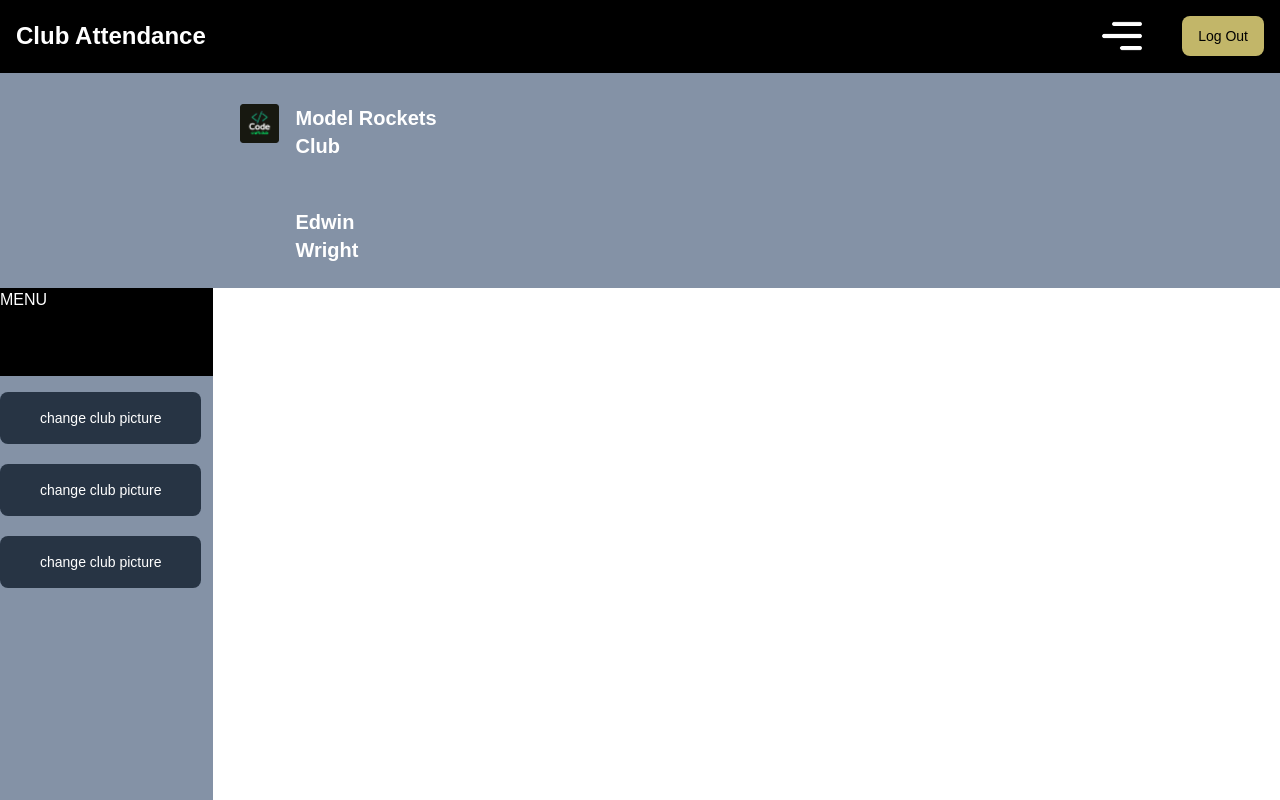
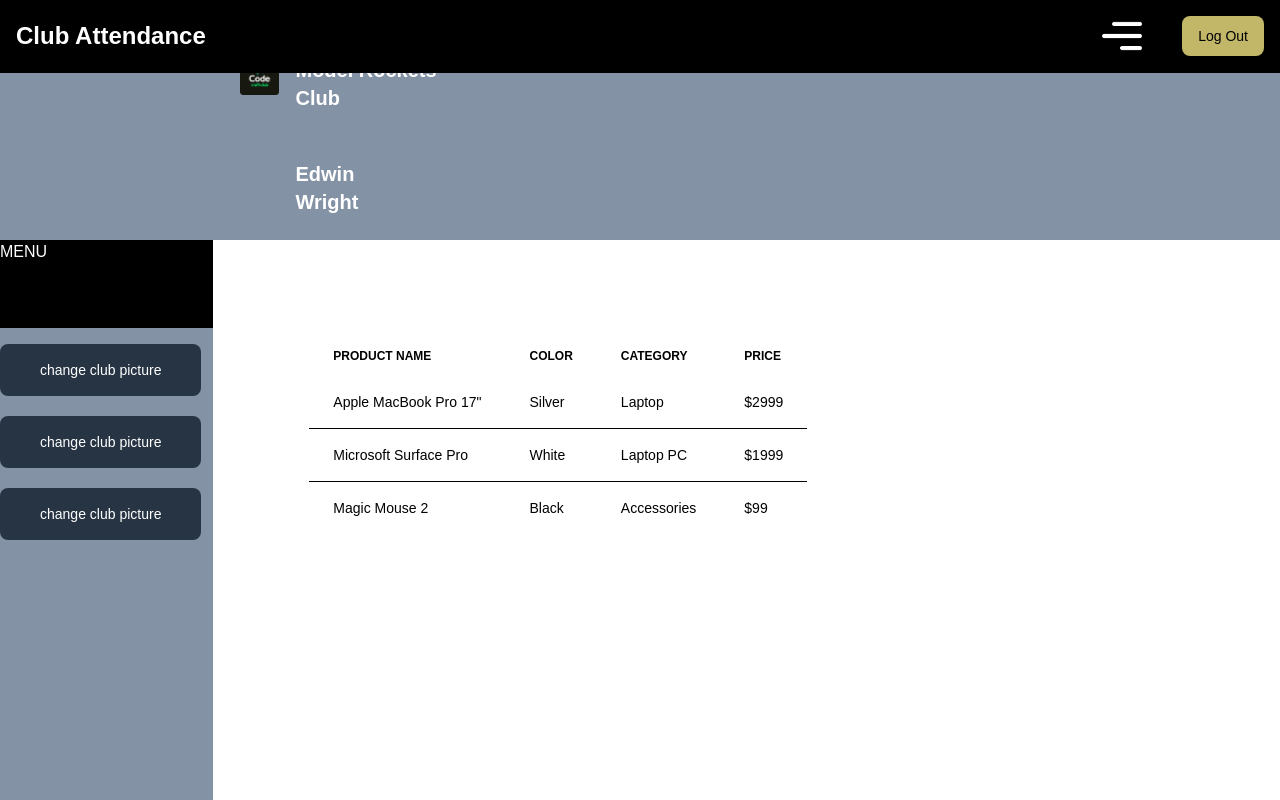
Before and after one commit to sitechtimes/club-attendance-frontend-v2, a Vue app: page /president in a window 1280 px wide. Shown: the top 800 px of the page. Built offline with nearby package versions, Linux system fonts and the light colour scheme; a web font is replaced by a local one.

Commit message:
24qg2
ge2

```diff
--- a/src/components/PresidentComponents/ClubCard.vue
+++ b/src/components/PresidentComponents/ClubCard.vue
@@ -8,7 +8,9 @@
     </div>
   </div>
 
-  <div class="text-white bg-black w-1/6 h-screen">
+  <div class="w-screen h-screen flex flex-row">
+
+<div class="w-1/6 text-white bg-black h-screen">
     <a class=""> MENU </a>
   <div class="bg-gray h-full py-4 my-16">
 
@@ -21,12 +23,23 @@
     <button class="text-white bg-gray-dark font-medium rounded-lg text-sm px-10 py-4 mb-5">
       <a> change club picture </a>
     </button>
+  </div>
+  </div>
 
+  <div class="p-24">
+    <PresidentTable/>
   </div>
+
 </div>
+
+
 
 </div>
 </template>
+
+<script setup lang="ts">
+  import PresidentTable from '@/components/PresidentComponents/PresidentTable.vue';
+</script>
 
  <!-- club div -->
   <!-- <div class="flex flex-col">
--- /dev/null
+++ b/src/components/PresidentComponents/PresidentTable.vue
@@ -0,0 +1,72 @@
+<template>
+
+    <div class="relative overflow-x-auto">
+        <table class="w-full text-sm text-left rtl:text-right text-gray-500 dark:text-gray-400">
+            <thead class="text-xs text-gray-700 uppercase bg-gray-50 dark:bg-gray-700 dark:text-gray-400">
+                <tr>
+                    <th scope="col" class="px-6 py-3">
+                        Product name
+                    </th>
+                    <th scope="col" class="px-6 py-3">
+                        Color
+                    </th>
+                    <th scope="col" class="px-6 py-3">
+                        Category
+                    </th>
+                    <th scope="col" class="px-6 py-3">
+                        Price
+                    </th>
+                </tr>
+            </thead>
+            <tbody>
+                <tr class="bg-white border-b dark:bg-gray-800 dark:border-gray-700">
+                    <th scope="row" class="px-6 py-4 font-medium text-gray-900 whitespace-nowrap dark:text-white">
+                        Apple MacBook Pro 17"
+                    </th>
+                    <td class="px-6 py-4">
+                        Silver
+                    </td>
+                    <td class="px-6 py-4">
+                        Laptop
+                    </td>
+                    <td class="px-6 py-4">
+                        $2999
+                    </td>
+                </tr>
+                <tr class="bg-white border-b dark:bg-gray-800 dark:border-gray-700">
+                    <th scope="row" class="px-6 py-4 font-medium text-gray-900 whitespace-nowrap dark:text-white">
+                        Microsoft Surface Pro
+                    </th>
+                    <td class="px-6 py-4">
+                        White
+                    </td>
+                    <td class="px-6 py-4">
+                        Laptop PC
+                    </td>
+                    <td class="px-6 py-4">
+                        $1999
+                    </td>
+                </tr>
+                <tr class="bg-white dark:bg-gray-800">
+                    <th scope="row" class="px-6 py-4 font-medium text-gray-900 whitespace-nowrap dark:text-white">
+                        Magic Mouse 2
+                    </th>
+                    <td class="px-6 py-4">
+                        Black
+                    </td>
+                    <td class="px-6 py-4">
+                        Accessories
+                    </td>
+                    <td class="px-6 py-4">
+                        $99
+                    </td>
+                </tr>
+            </tbody>
+        </table>
+    </div>
+
+</template>
+
+<script>
+
+</script>
--- a/src/views/PresidentView.vue
+++ b/src/views/PresidentView.vue
@@ -21,17 +21,14 @@ userStore.user.ClubData.PresidentOf.forEach((club: string) => {
 <template>
   <div class="h-screen">
     <PresidentNav/>
-    <div class="p-6 flex flex-col justify-evenly items-center gap-6 md:flex-row md:flex-wrap">
-      <!-- <ClubCard v-for="club in userStore.userClubData.PresidentOf" :name="club" /> -->
-      <!-- <ClubCard v-for="club in clubStore.club" :name="club.clubName" :nextMeeting="club.nextMeeting"/> -->
 
-    </div>
     <ClubCard name="gjfk" nextMeedting="jkhgkj"/>
   </div>
 </template>
 
 <script setup lang="ts">
   import ClubCard from '@/components/PresidentComponents/ClubCard.vue';
+
   import PresidentNav from '@/components/PresidentComponents/PresidentNav.vue';
   import { useUserStore } from '@/stores/users'
   import { useClubStore } from '@/stores/club'
```
